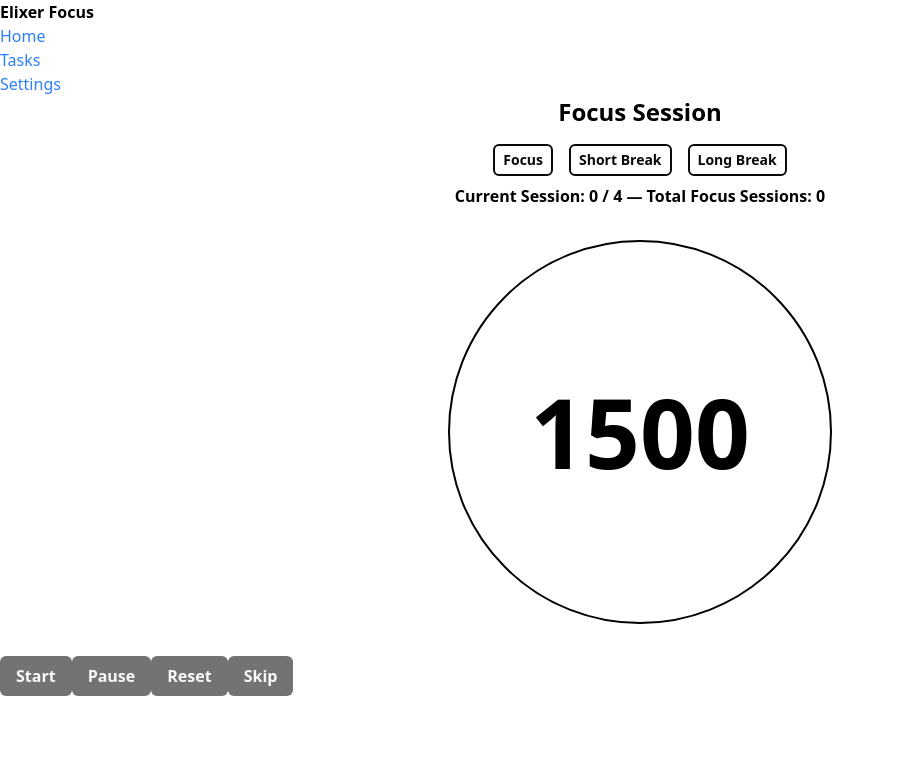
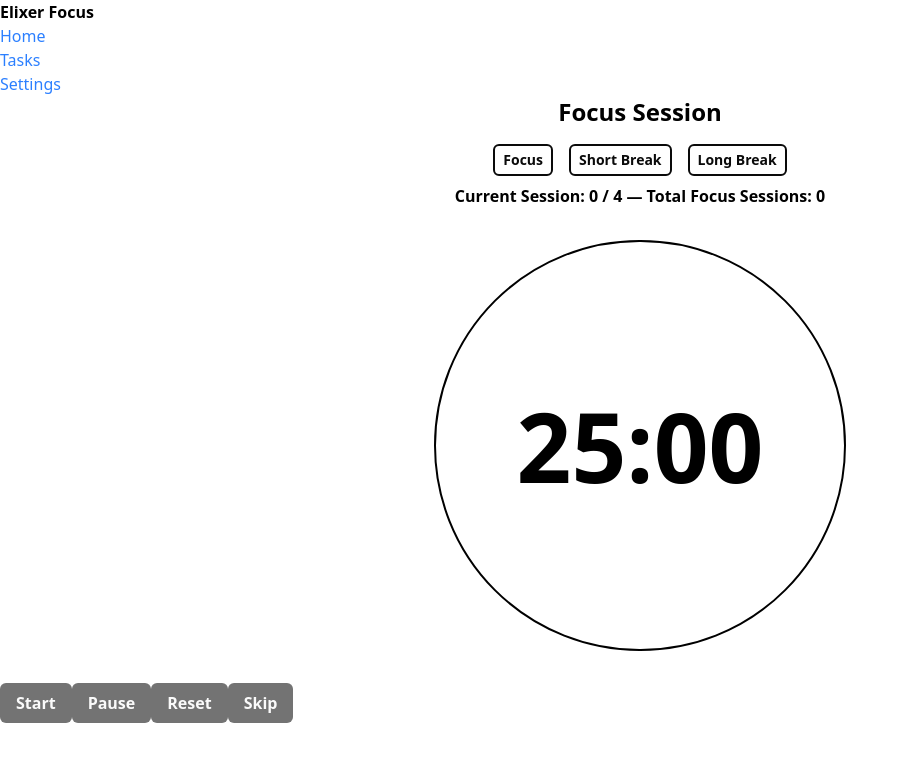
Before and after one commit to elixer-prince/elixer-focus, a React (Vite) app in the folder react-frontend/: page / in a window 1280 px wide. Shown: the top 762 px of the page, without its empty margins (0-909 px from the left). Built offline with nearby package versions, Linux system fonts and the light colour scheme.

Commit message:
feat: format the remaining time displayed to minutes and seconds

```diff
--- a/react-frontend/src/components/CountdownTimer.tsx
+++ b/react-frontend/src/components/CountdownTimer.tsx
@@ -106,7 +106,7 @@ const CountdownTimer = () => {
                     "mx-auto my-8 flex aspect-square w-fit max-w-full items-center justify-center rounded-full border-2 p-20 text-8xl font-bold"
                 }
             >
-                {remainingTimeInSeconds}
+                {formatTimeInMinutesAndSeconds(remainingTimeInSeconds)}
             </article>
 
             <div>
```
